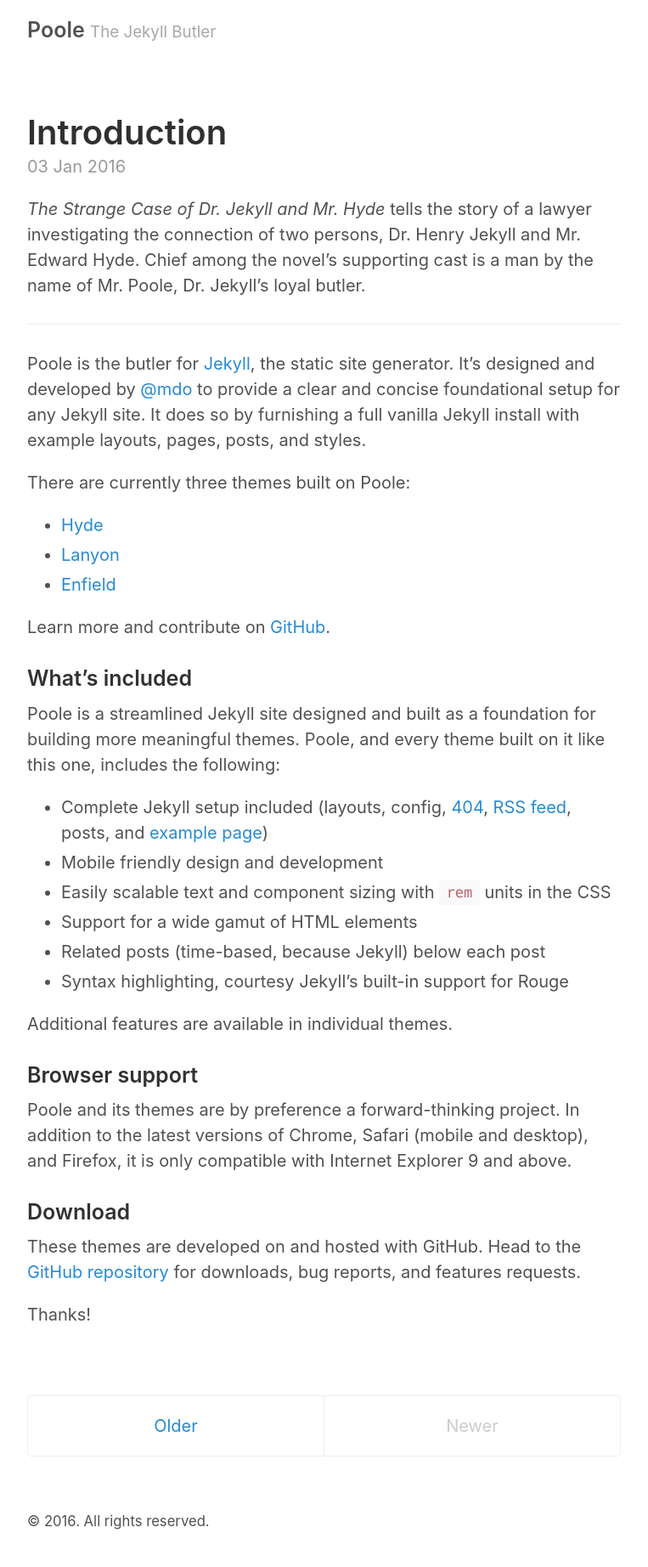
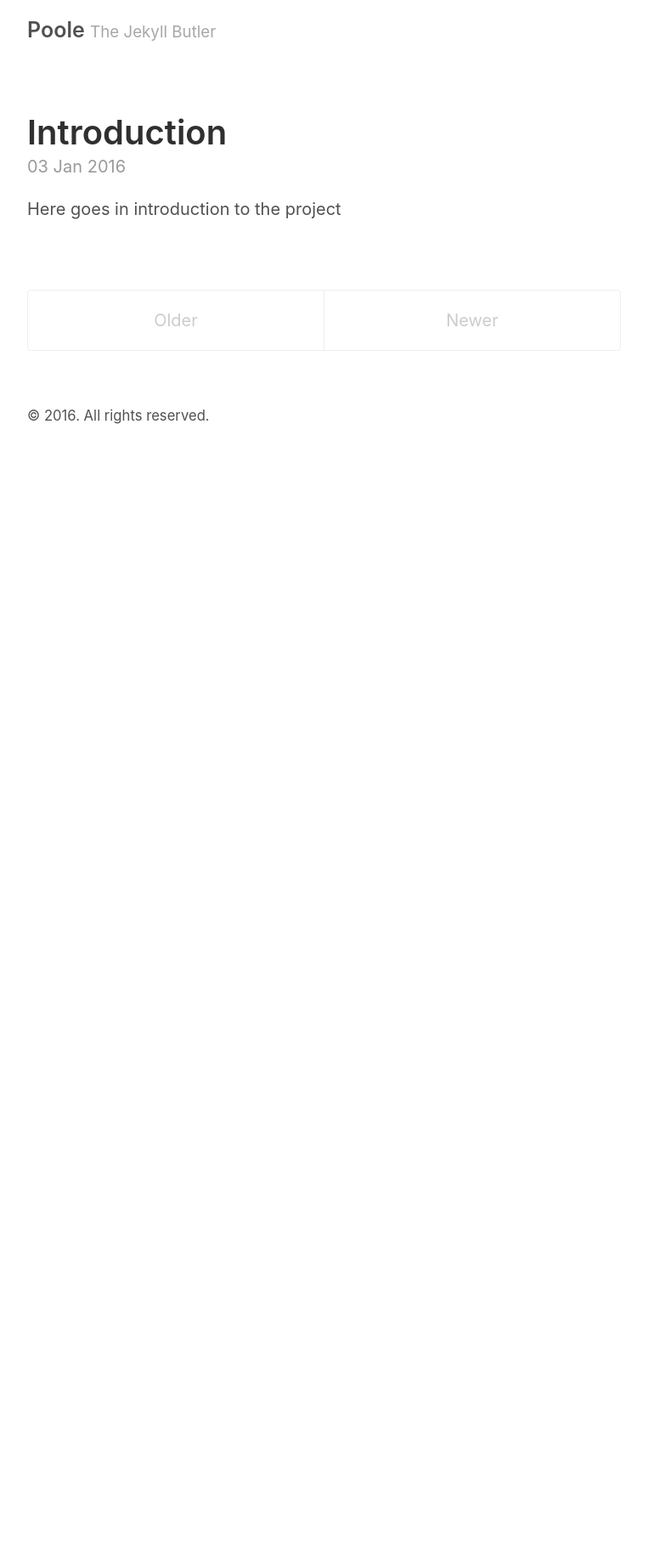
Before and after one commit to AlexEven/i18nguide.com, a Jekyll site: the page built from index.html, in a window 1280 px wide. Shown: the whole page at 85% size, without its empty margins (258-1021 px from the left). Built offline with Jekyll 4.4.1, drawn with Linux system fonts in a browser that asks for light colours; the list of posts is cut into pages by our own code; after the commit the page ends 900 px from its top, so only the background shows below that.

Commit message:
Remove sample content from Poole

```diff
--- a/_posts/2016-01-03-introduction.md
+++ b/_posts/2016-01-03-introduction.md
@@ -3,39 +3,4 @@ layout: post
 title: Introduction
 ---
 
-*The Strange Case of Dr. Jekyll and Mr. Hyde* tells the story of a lawyer investigating the connection of two persons, Dr. Henry Jekyll and Mr. Edward Hyde. Chief among the novel's supporting cast is a man by the name of Mr. Poole, Dr. Jekyll's loyal butler.
-
------
-
-Poole is the butler for [Jekyll](http://jekyllrb.com), the static site generator. It's designed and developed by [@mdo](https://twitter.com/mdo) to provide a clear and concise foundational setup for any Jekyll site. It does so by furnishing a full vanilla Jekyll install with example layouts, pages, posts, and styles.
-
-There are currently three themes built on Poole:
-
-* [Hyde](http://hyde.getpoole.com)
-* [Lanyon](http://lanyon.getpoole.com)
-* [Enfield](http://enfield.getpoole.com)
-
-Learn more and contribute on [GitHub]({{ site.github.repo }}).
-
-### What's included
-
-Poole is a streamlined Jekyll site designed and built as a foundation for building more meaningful themes. Poole, and every theme built on it like this one, includes the following:
-
-* Complete Jekyll setup included (layouts, config, [404]({{ site.baseurl }}/404.html), [RSS feed]({{ site.baseurl }}/atom.xml), posts, and [example page]({{ site.baseurl }}/about))
-* Mobile friendly design and development
-* Easily scalable text and component sizing with `rem` units in the CSS
-* Support for a wide gamut of HTML elements
-* Related posts (time-based, because Jekyll) below each post
-* Syntax highlighting, courtesy Jekyll's built-in support for Rouge
-
-Additional features are available in individual themes.
-
-### Browser support
-
-Poole and its themes are by preference a forward-thinking project. In addition to the latest versions of Chrome, Safari (mobile and desktop), and Firefox, it is only compatible with Internet Explorer 9 and above.
-
-### Download
-
-These themes are developed on and hosted with GitHub. Head to the [GitHub repository]({{ site.github.repo }}) for downloads, bug reports, and features requests.
-
-Thanks!
+Here goes in introduction to the project
--- a/about.md
+++ b/about.md
@@ -3,28 +3,16 @@ layout: page
 title: About
 ---
 
-<p class="message">
-  Hey there! This page is included as an example. Feel free to customize it for your own use upon downloading. Carry on!
-</p>
+Hi,
 
-In the novel, *The Strange Case of Dr. Jekyll and Mr. Hyde*, Mr. Poole is Dr. Jekyll's virtuous and loyal butler. Similarly, Poole is an upstanding and effective butler that helps you build Jekyll themes. It's made by [@mdo](https://twitter.com/mdo).
+I'm Julien and I currently work at PrestaShop, an open-source ecommerce software.
 
-There are currently two themes built on Poole:
+I'm writing here everything you need to know about internalizing your software. This is purely on
+from technical point of view, nothing about marketing or culture. I'm talking file format,
+software to use, API, standards and such.
 
-* [Hyde](http://hyde.getpoole.com)
-* [Lanyon](http://lanyon.getpoole.com)
-
-Learn more and contribute on [GitHub](https://github.com/poole).
-
-## Setup
-
-Some fun facts about the setup of this project include:
-
-* Built for [Jekyll](http://jekyllrb.com)
-* Developed on GitHub and hosted for free on [GitHub Pages](https://pages.github.com)
-* Coded with [Sublime Text 2](http://sublimetext.com), an amazing code editor
-* Designed and developed while listening to music like [Blood Bros Trilogy](https://soundcloud.com/maddecent/sets/blood-bros-series)
-
-Have questions or suggestions? Feel free to [open an issue on GitHub](https://github.com/poole/poole/issues/new) or [ask me on Twitter](https://twitter.com/mdo).
+If you want to contribute, please feel free to [open any kind of pull-request on GitHub][repo].
 
 Thanks for reading!
+
+[repo]: https://github.com/julienbourdeau/i18nguide.com
```
Also changed, not shown: _posts/2016-01-01-whats-jekyll.md (deleted, +0 -10 lines), _posts/2016-01-02-example-content.md (deleted, +0 -169 lines), README.md (deleted).
